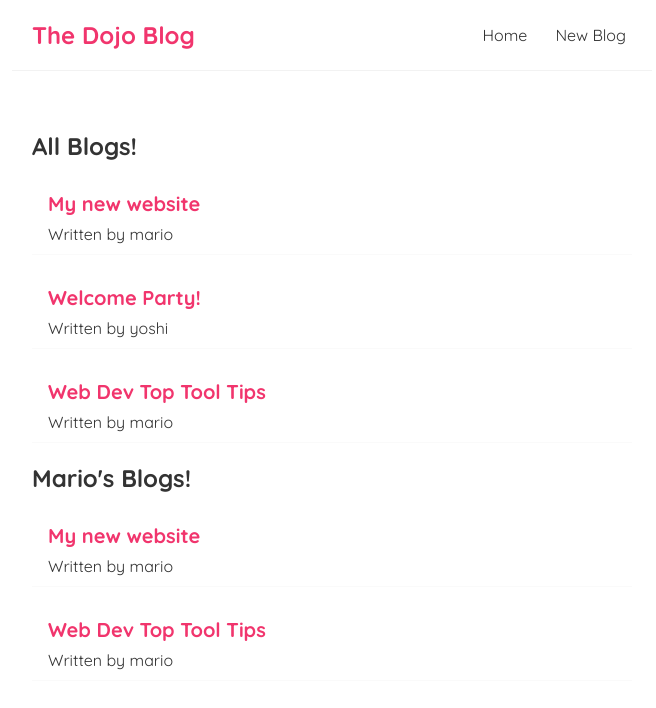
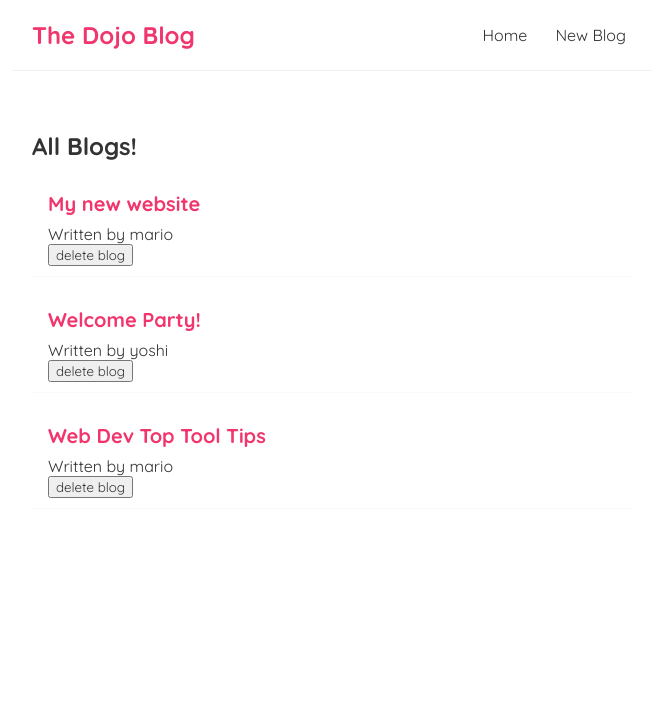
Before and after one commit to arotwell/dojo-blog, a React (Create React App) app: page / in a window 1280 px wide. Shown: the top 708 px of the page, without its empty margins (308-964 px from the left). Built offline with nearby package versions, Linux system fonts and the light colour scheme.

Commit message:
added function to delete blogs

```diff
--- a/src/BlogList.js
+++ b/src/BlogList.js
@@ -1,6 +1,4 @@
-const BlogList = ({blogs, title}) => {
-    // const blogs = props.blogs;
-    // const title = props.title;
+const BlogList = ({blogs, title, handleDelete}) => {
 
 
 
@@ -11,6 +9,7 @@
                 <div className="blog-preview" key={ blog.id }>
                     <h2>{ blog.title }</h2>
                     <p>Written by { blog.author }</p>
+                    <button onClick={() => handleDelete(blog.id)}>delete blog</button>
                 </div>
             )) }
         </div>
--- a/src/Home.js
+++ b/src/Home.js
@@ -9,11 +9,14 @@
         { title: 'Web Dev Top Tool Tips', body: 'lorem ipsum...', author: 'mario', id: 3 },
     ]);
 
+    const handleDelete = (id) => {
+        const newBlogs = blogs.filter(blog => blog.id !== id);
+        setBlogs(newBlogs);
+    }
 
     return (
         <div className="home">
-            <BlogList blogs={ blogs } title="All Blogs!"/>
-            <BlogList blogs={ blogs.filter((blog) => blog.author === 'mario') } title="Mario's Blogs!"/>
+            <BlogList blogs={ blogs } title="All Blogs!" handleDelete={ handleDelete }/>
         </div>
      );
 }
```
